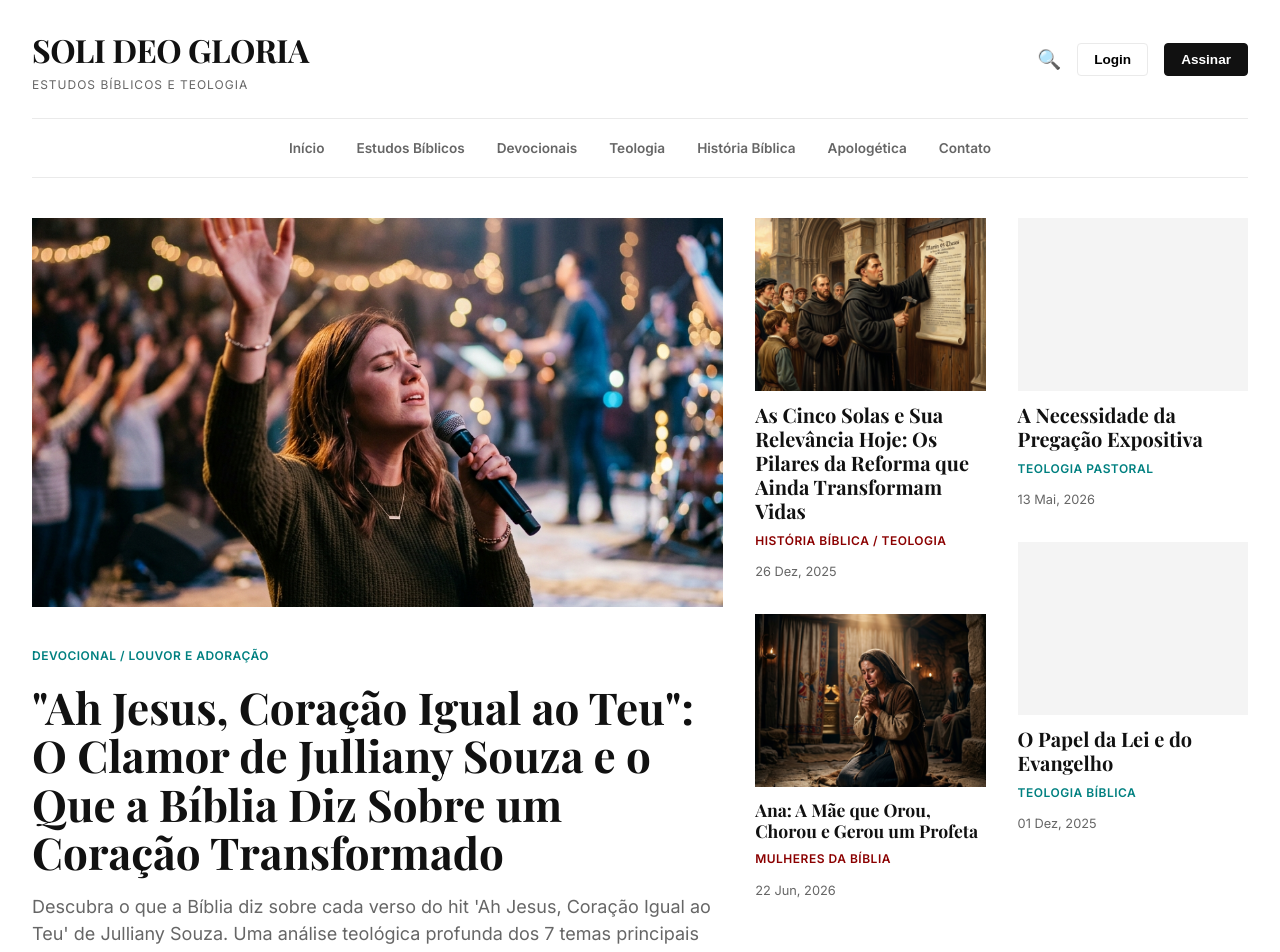
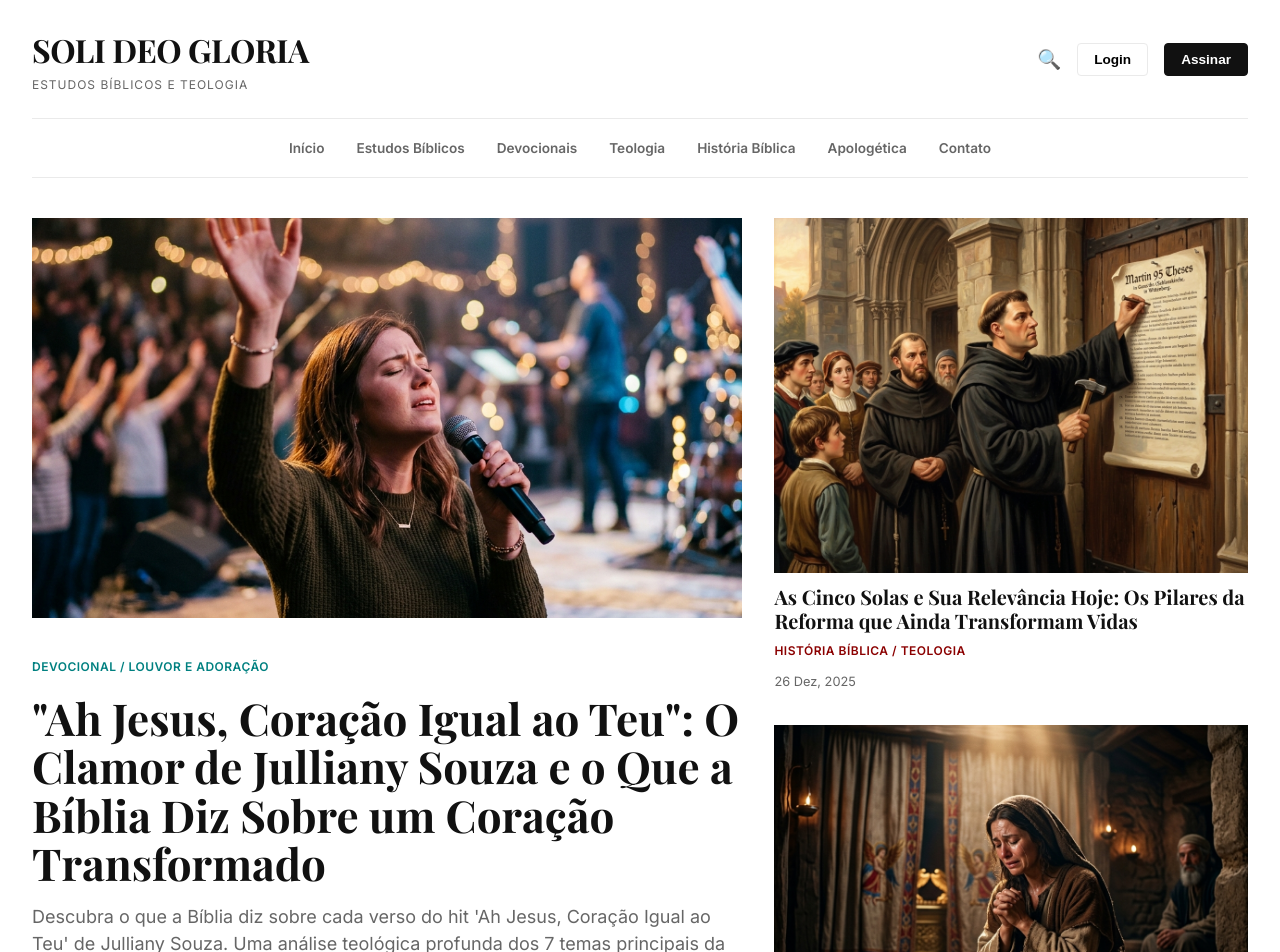
Before and after one commit to andrewsmorais/Blog-Crist-o-, a React (Vite) app: page / in a window 1280 px wide. Shown: the top 952 px of the page. Built offline with nearby package versions, Linux system fonts and the light colour scheme; a web font is replaced by a local one.

Commit message:
Ajuste layout grid Hero - Remove placeholders laterais e expande coluna secundária

```diff
--- a/src/App.jsx
+++ b/src/App.jsx
@@ -1719,21 +1719,6 @@ function App() {
                 </div>
               </div>
 
-              {/* Direita (20%) */}
-              <div className="hero-center">
-                <div className="article-sm">
-                  <div className="img-ph" loading="lazy"></div>
-                  <h3>A Necessidade da Pregação Expositiva</h3>
-                  <span className="cat-tag">Teologia Pastoral</span>
-                  <div className="meta">13 Mai, 2026</div>
-                </div>
-                <div className="article-sm">
-                  <div className="img-ph" loading="lazy"></div>
-                  <h3>O Papel da Lei e do Evangelho</h3>
-                  <span className="cat-tag">Teologia Bíblica</span>
-                  <div className="meta">01 Dez, 2025</div>
-                </div>
-              </div>
             </section>
 
             {/* AD PLACEHOLDER */}
--- a/src/index.css
+++ b/src/index.css
@@ -219,7 +219,7 @@ img {
 /* --- Hero Section (60/20/20) --- */
 .hero-grid {
   display: grid;
-  grid-template-columns: 6fr 2fr 2fr;
+  grid-template-columns: 6fr 4fr;
   gap: 32px;
 }
 
```
